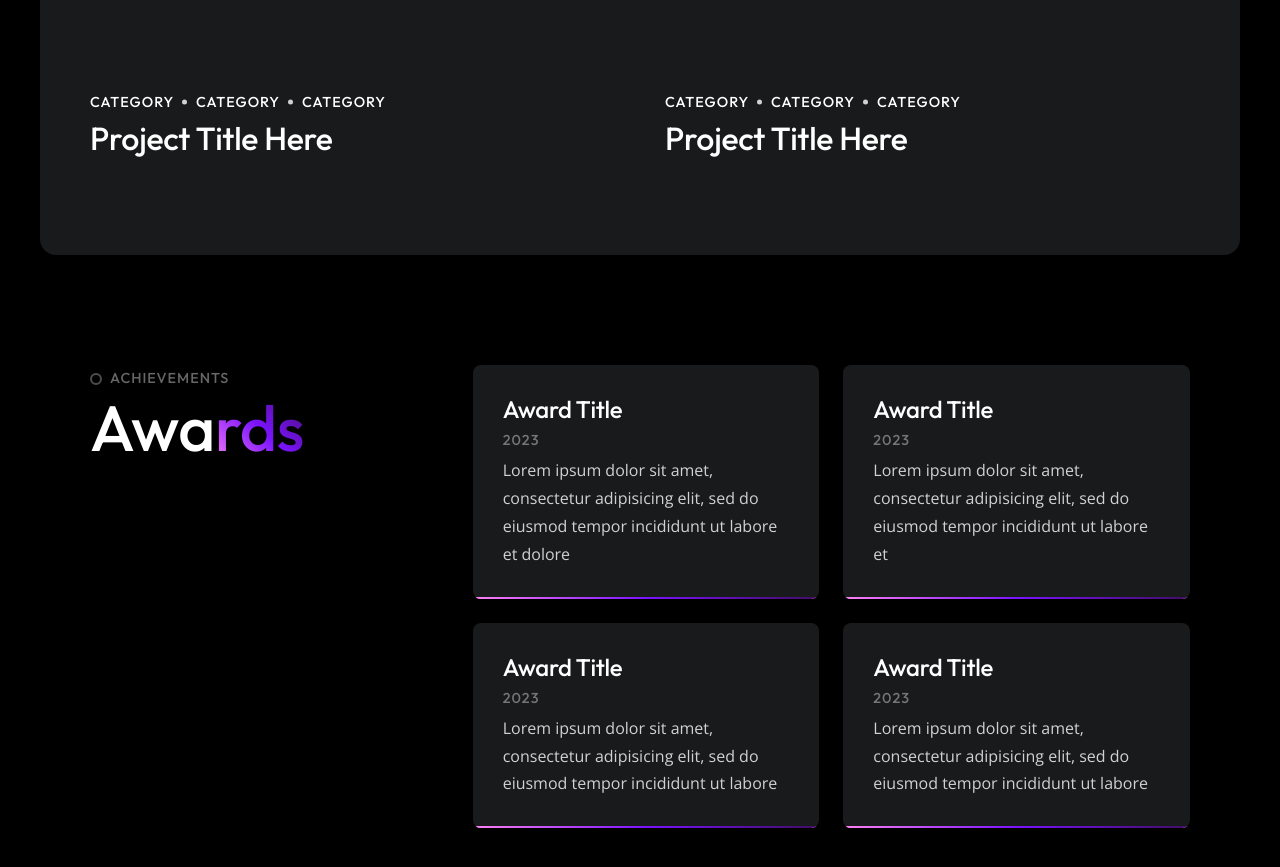
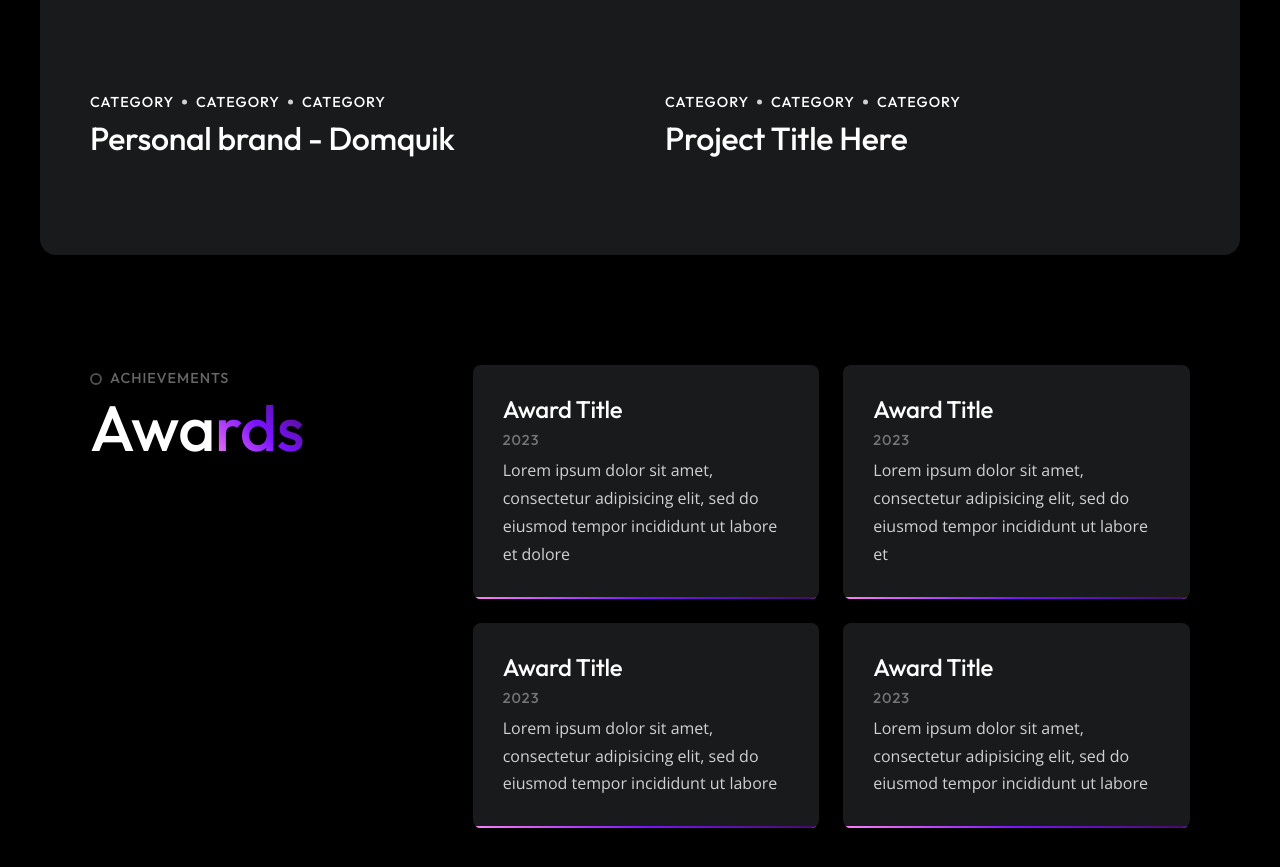
Before and after one commit to domquik/domquik, a plain HTML site: page index.html in a window 1280 px wide. Shown: the part 1989-2856 px from the top of the page. Drawn offline with nearby package versions, Linux system fonts and the light colour scheme; some packages are replaced by stand-ins of ours.

Commit message:
Update index.html

```diff
--- a/index.html
+++ b/index.html
@@ -343,7 +343,7 @@
 											<h2>
 												<a class="portfolio-caption" href="#">
 													<i class="bi bi-arrow-right"></i>
-													Project Title Here
+													Personal brand - Domquik
 												</a>
 											</h2>
 										</div>
```
